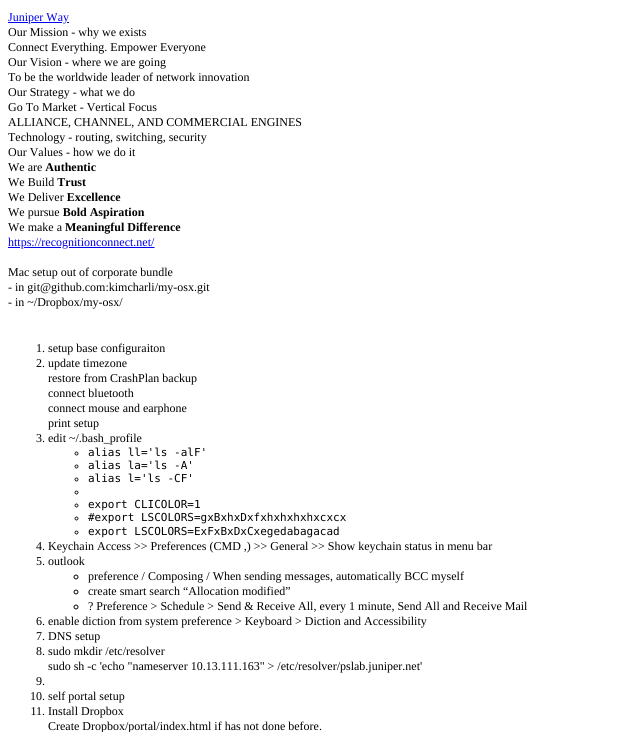
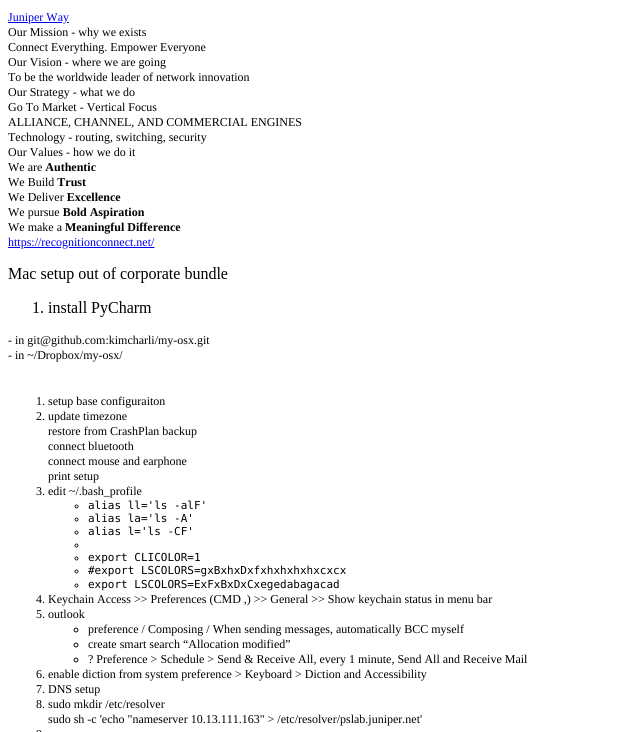
Before and after one commit to kimcharli/my-osx, a browser extension: page index.html in a window 1280 px wide. Shown: the part 68-800 px from the top of the page, without its empty margins (0-640 px from the left). Drawn offline with Linux system fonts and the light colour scheme.

Commit message:
intermediate commit.

```diff
--- a/index.html
+++ b/index.html
@@ -66,7 +66,10 @@
 <p class="p3"><span class="s2"><a href="https://recognitionconnect.net/">https://recognitionconnect.net/</a></span></p>
 <p class="p4"><span class="s1"><br>
 </span></p>
-<p class="p4"><span class="s1">Mac setup out of corporate bundle</span></p>
+Mac setup out of corporate bundle<br/>
+<ol>
+  <li>install PyCharm</li>
+</ol>
 <p class="p4"><span class="s1">- in git@github.com:kimcharli/my-osx.git</span></p>
 <p class="p4"><span class="s1">- in ~/Dropbox/my-osx/</span></p>
 <p class="p4"><span class="s1"><br>
```
